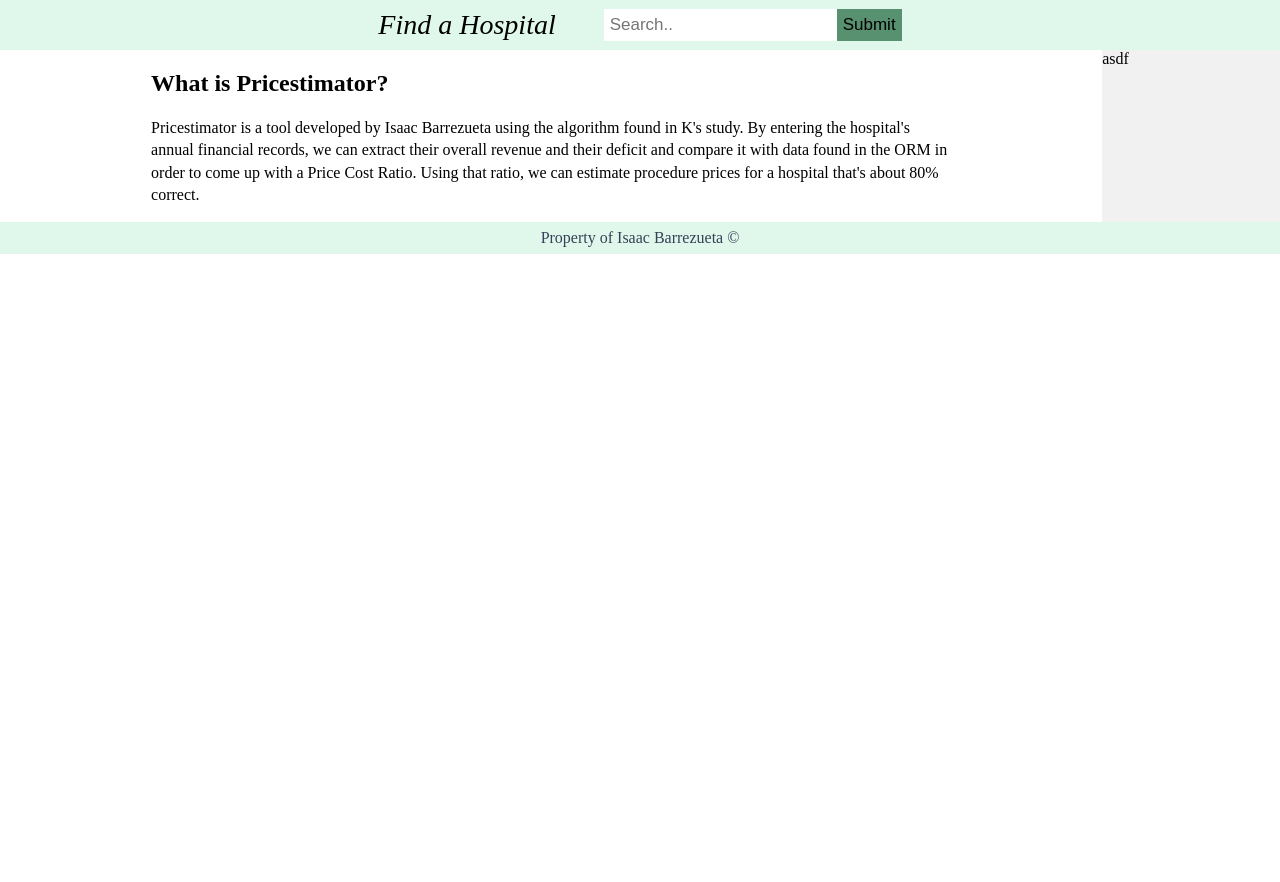
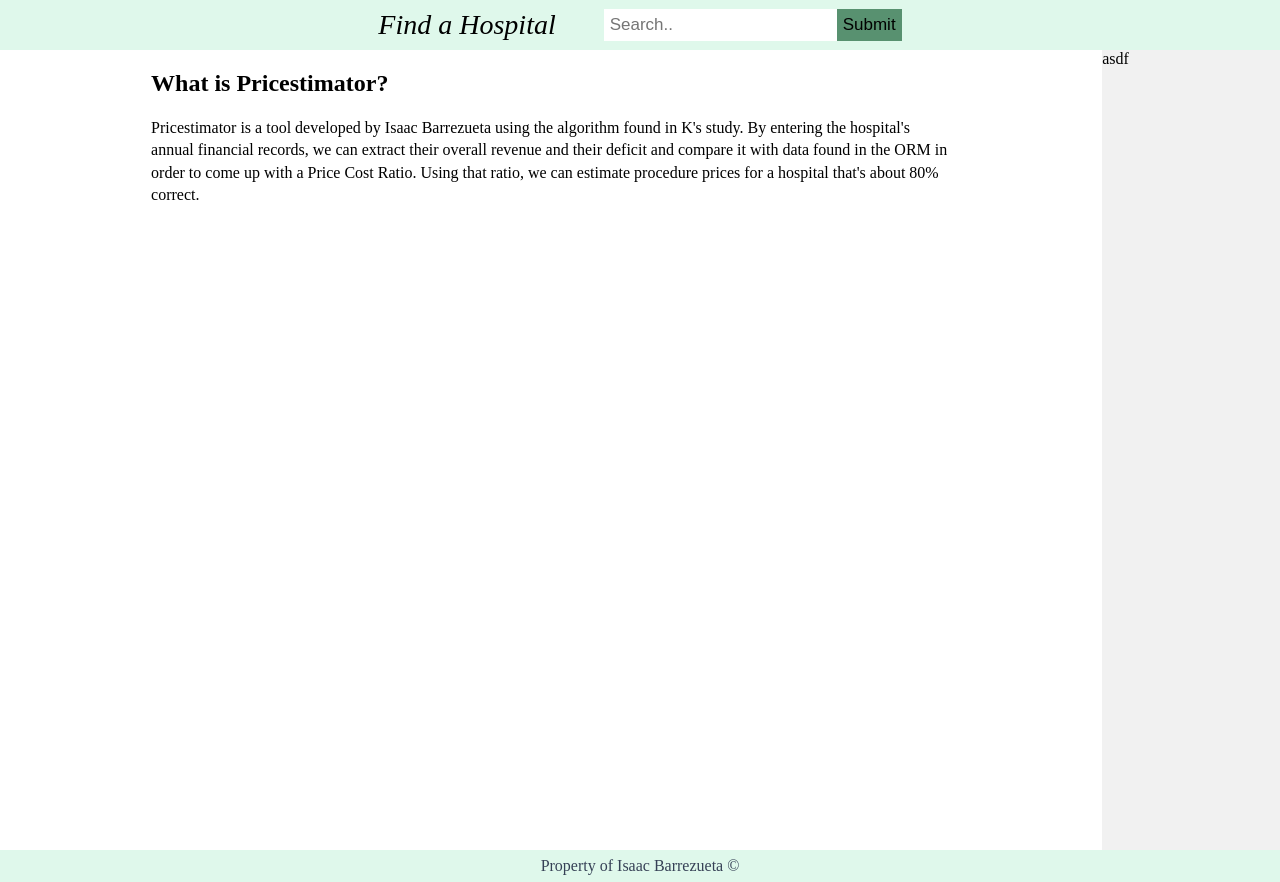
Before and after one commit to barrezuetai/CostEstimator, a Django app: page / in a window 1280 px wide. Shown: the part 60-942 px from the top of the page. Before the commit the page ends 314 px from the top, so only its background shows below. Run offline with Django 3.2, Linux system fonts and the light colour scheme.

Commit message:
Updated CSS to almost finalize layout

```diff
--- a/estimator/static/estimator/site.css
+++ b/estimator/static/estimator/site.css
@@ -22,7 +22,7 @@ nav {
 
 main {
     display: flex;
-    flex: 1;
+    min-height: 100vh;
     justify-content: space-evenly;
 }
 
```
